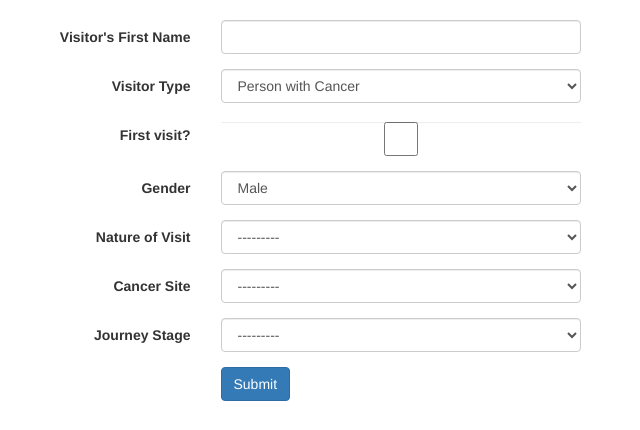
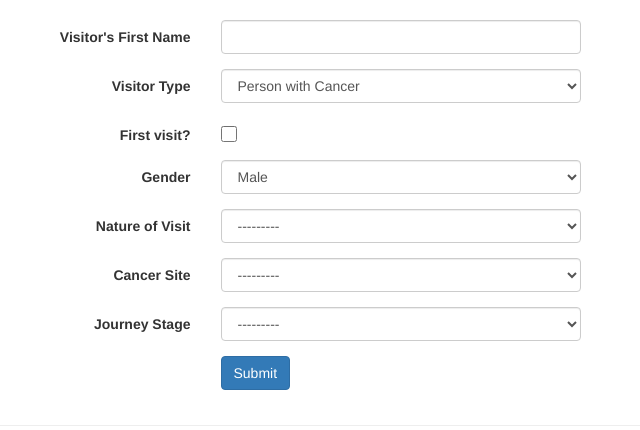
Before and after one commit to glasgow2016/team-18, a Django app: page / in a window 1280 px wide. Shown: the part 51-481 px from the top of the page, without its empty margins (337-977 px from the left). Run offline with Django 3.2, Linux system fonts and the light colour scheme; the visitor is signed in with stand-in values (Sample User, id 1); data that the repository does not hold is empty; some libraries are stand-ins or nearby versions.

Commit message:
Style for check box applied... #BestCodeEver

```diff
--- a/maggies/maggies/static/css/style.css
+++ b/maggies/maggies/static/css/style.css
@@ -11,3 +11,9 @@
 #login_fail {
   color: #d44;
 }
+
+.checkbox-style > input {
+  width: 16px;
+  height: 16px;
+  margin-top: 8px;
+}
--- a/maggies/maggies/templates/home.html
+++ b/maggies/maggies/templates/home.html
@@ -24,7 +24,7 @@
               {% else %}
                   <div class="form-group">
                       <label class="col-sm-4 control-label" for="id_{{ field.name }}">{{ field.label }}</label>
-                      <div class="col-sm-8">
+                      <div class="col-sm-8 {% if field.label == 'First visit?' %}checkbox-style{% endif %}">
                           {{ field|attr:"class:form-control" }}
                           {% if field.help_text %}
                               <p class="help-block"><small>{{ field.help_text }}</small></p>
--- a/maggies/maggies/templates/login.html
+++ b/maggies/maggies/templates/login.html
@@ -10,7 +10,7 @@
             {% if showError %}
               <h4 id="login_fail">{{ message }}</h4>
             {% else %}
-              <h4>Please Log In</h4>
+              <h4>Please Log In/h4>
             {% endif %}
             <form action="" method="post">
               {% csrf_token %}
```
